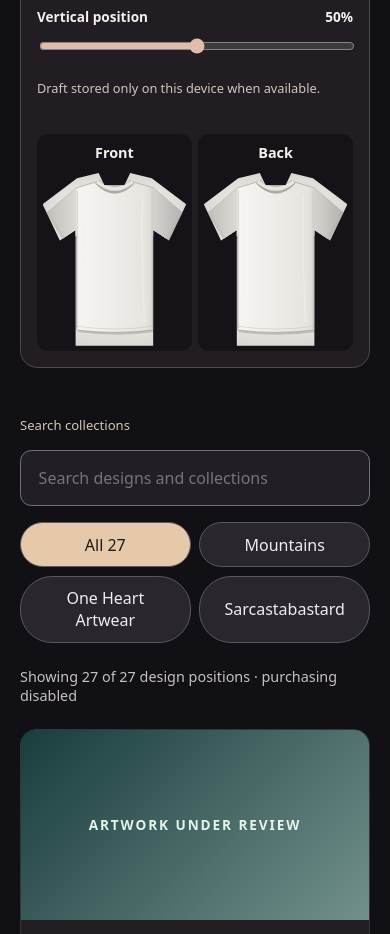
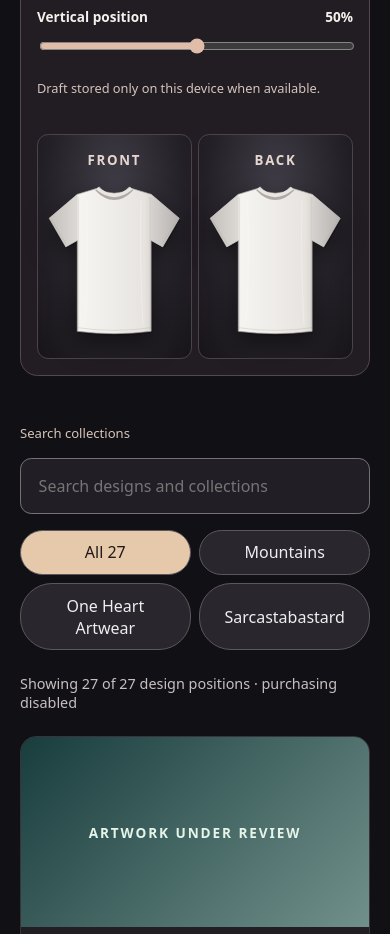
Before and after one commit to hippolicalotapus/Redneckistan_Designs, a website with bundled scripts: page index.html in a window 390 px wide. Shown: the part 1160-2094 px from the top of the page. Built offline with nearby package versions, Linux system fonts and the light colour scheme.

Commit message:
Improve responsive shirt mockups after offline Node and mobile Chromium checks

```diff
--- a/styles.css
+++ b/styles.css
@@ -21,3 +21,12 @@
 .studio[data-brand="One Heart"] .draft-art{font-family:Georgia,serif}
 .studio select:focus-visible,.studio textarea:focus-visible,.studio input:focus-visible{outline:3px solid #f2d6ac;outline-offset:2px}
 @media(max-width:700px){.studio-layout{grid-template-columns:1fr}.studio-previews{gap:.4rem}.shirt-panel{padding:.35rem}.draft-art{font-size:clamp(.45rem,2vw,.8rem)}}
+
+/* Tailored garment mockups, drawn in CSS/SVG. No approved print art is modified. */
+.shirt{width:min(100%,260px);aspect-ratio:300/350;background:none;clip-path:none;box-shadow:none;filter:drop-shadow(0 9px 13px #0008)}
+.garment-illustration{display:block;width:100%;height:100%;overflow:visible}
+.shirt .print-area{left:31%;top:23%;width:38%;height:51%;overflow:hidden}
+.shirt-panel{background:radial-gradient(ellipse at 50% 30%,#44404a 0%,#242027 65%,#171419 100%);padding:.8rem .45rem 1rem;border:1px solid #4b424c}
+.shirt-panel h3{font-size:.83rem;letter-spacing:.13em;text-transform:uppercase;color:#e5d7d0}
+.draft-art{font-size:clamp(.52rem,1.4vw,.86rem);line-height:1.15}
+@media(max-width:700px){.shirt{width:min(100%,230px)}.draft-art{font-size:clamp(.48rem,2vw,.8rem)}}
```
